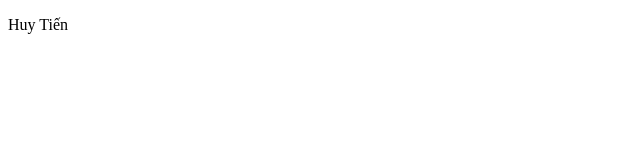
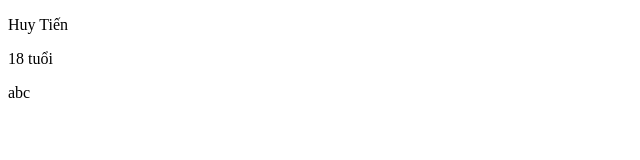
Before and after one commit to daoduyhoang/demo-git, a plain HTML site: page nhtien6495.html in a window 1280 px wide. Shown: the full height of the page, 0-640 px from the left. Drawn offline with Linux system fonts and the light colour scheme.

Commit message:
update file nhtien6495.html

```diff
--- a/nhtien6495.html
+++ b/nhtien6495.html
@@ -10,6 +10,8 @@
 
 <body>
     <p>Huy Tiến</p>
+    <p>18 tuổi</p>
+    <p>abc</p>
 </body>
 
 </html>
```
